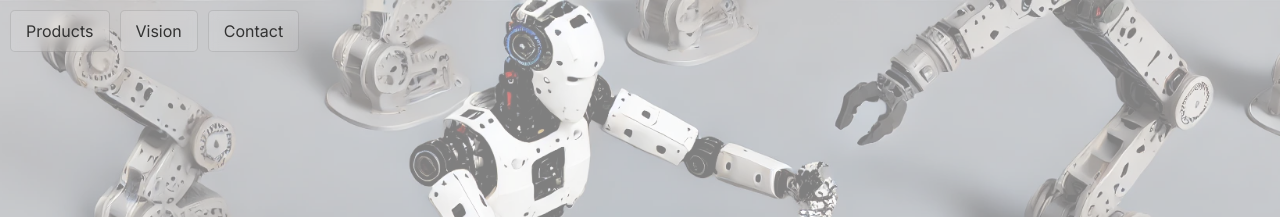
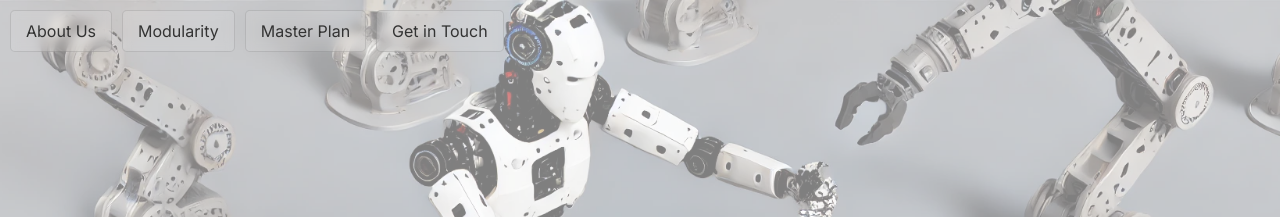
Before and after one commit to alterux/robotics, a plain HTML site: page index.html in a window 1280 px wide. Shown: the top 217 px of the page. Drawn offline with Linux system fonts and the light colour scheme.

Commit message:
updated headers

```diff
--- a/header.html
+++ b/header.html
@@ -2,9 +2,10 @@
     <nav class="container">
         <a href="index.html" class="nav-button" id="home-button">NR</a>
         <div class="nav-links">
-            <a href="products.html" class="nav-button">Products</a>
-            <a href="vision.html" class="nav-button">Vision</a>
-            <a href="contact.html" class="nav-button">Contact</a>
+            <a href="about-us.html" class="nav-button">About Us</a>
+            <a href="modularity.html" class="nav-button">Modularity</a>
+            <a href="master-plan.html" class="nav-button">Master Plan</a>
+            <a href="get-in-touch.html" class="nav-button">Get in Touch</a>
         </div>
     </nav>
 </header>
```
Also changed, not shown: about-us.html (renamed from innovation.html), get-in-touch.html (renamed from contact.html), master-plan.html (renamed from vision.html), modularity.html (renamed from products.html).
